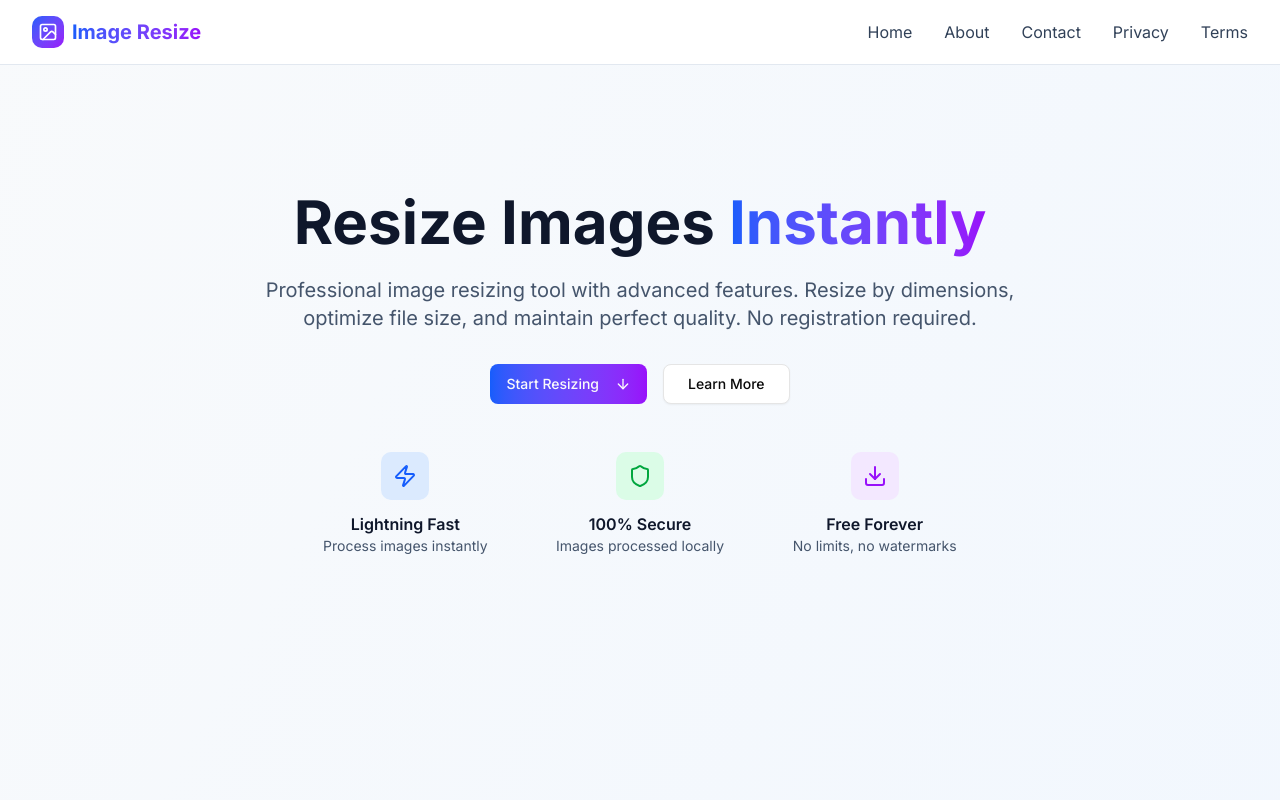
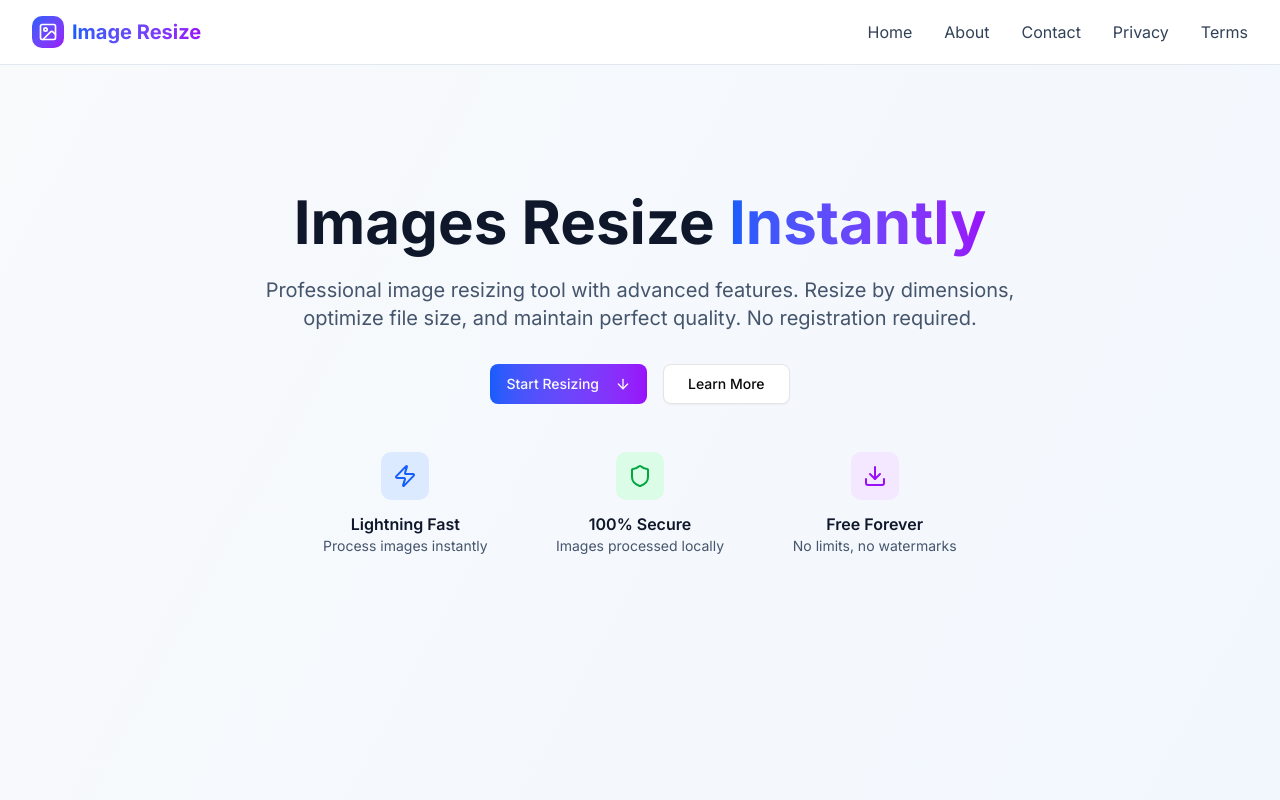
Before and after one commit to tejupanghal/resize, a Next.js app: page / in a window 1280 px wide. Shown: the top 800 px of the page. Built offline with nearby package versions, Linux system fonts and the light colour scheme.

Commit message:
Update hero.tsx

```diff
--- a/src/components/hero.tsx
+++ b/src/components/hero.tsx
@@ -14,7 +14,7 @@ export function Hero() {
       <div className="max-w-7xl mx-auto px-4 sm:px-6 lg:px-8">
         <div className="text-center">
           <h1 className="text-4xl sm:text-5xl lg:text-6xl font-bold text-slate-900 mb-6">
-            Resize Images{" "}
+            Images Resize{" "}
             <span className="bg-gradient-to-r from-blue-600 to-purple-600 bg-clip-text text-transparent">
               Instantly
             </span>
```
